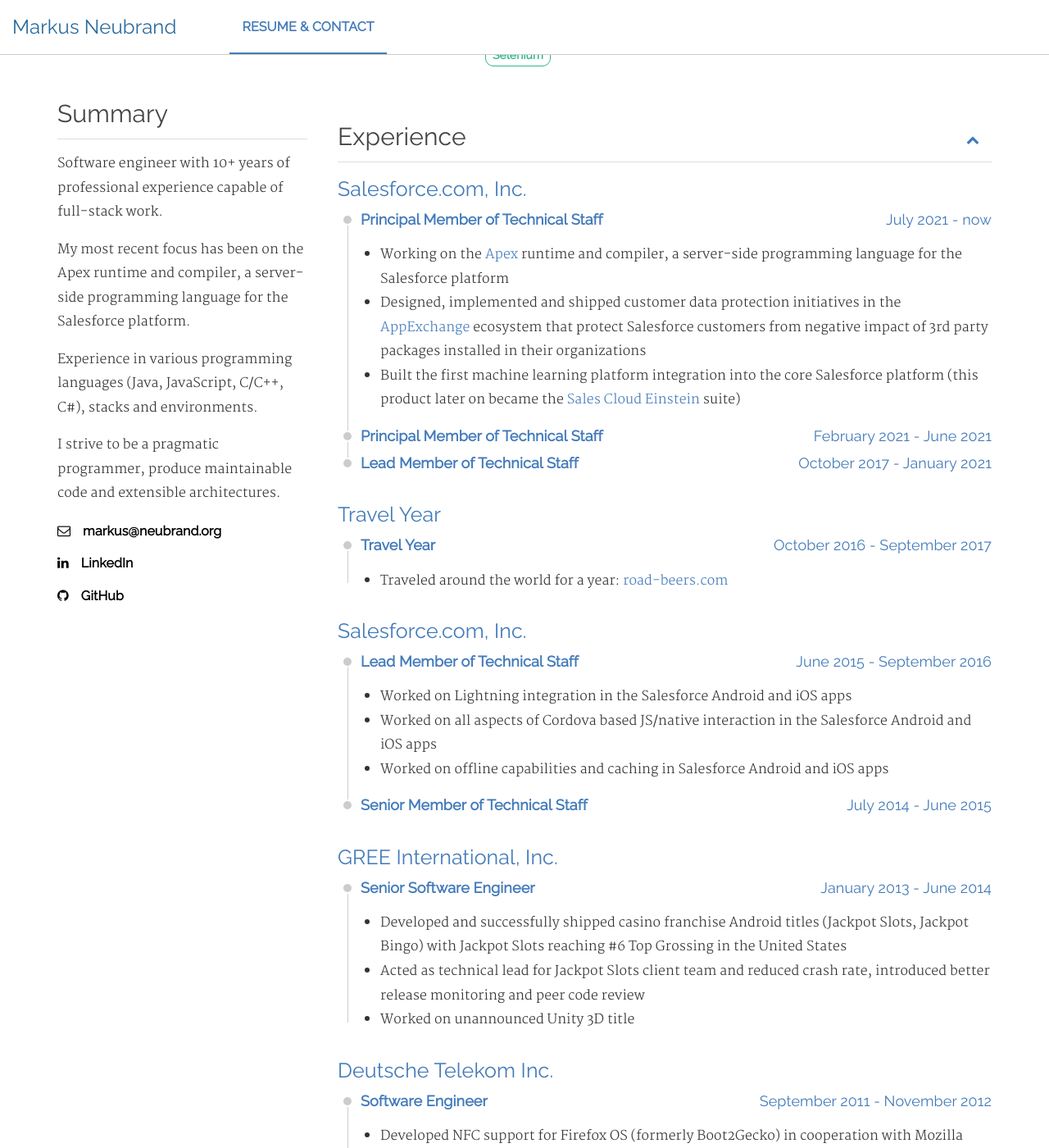
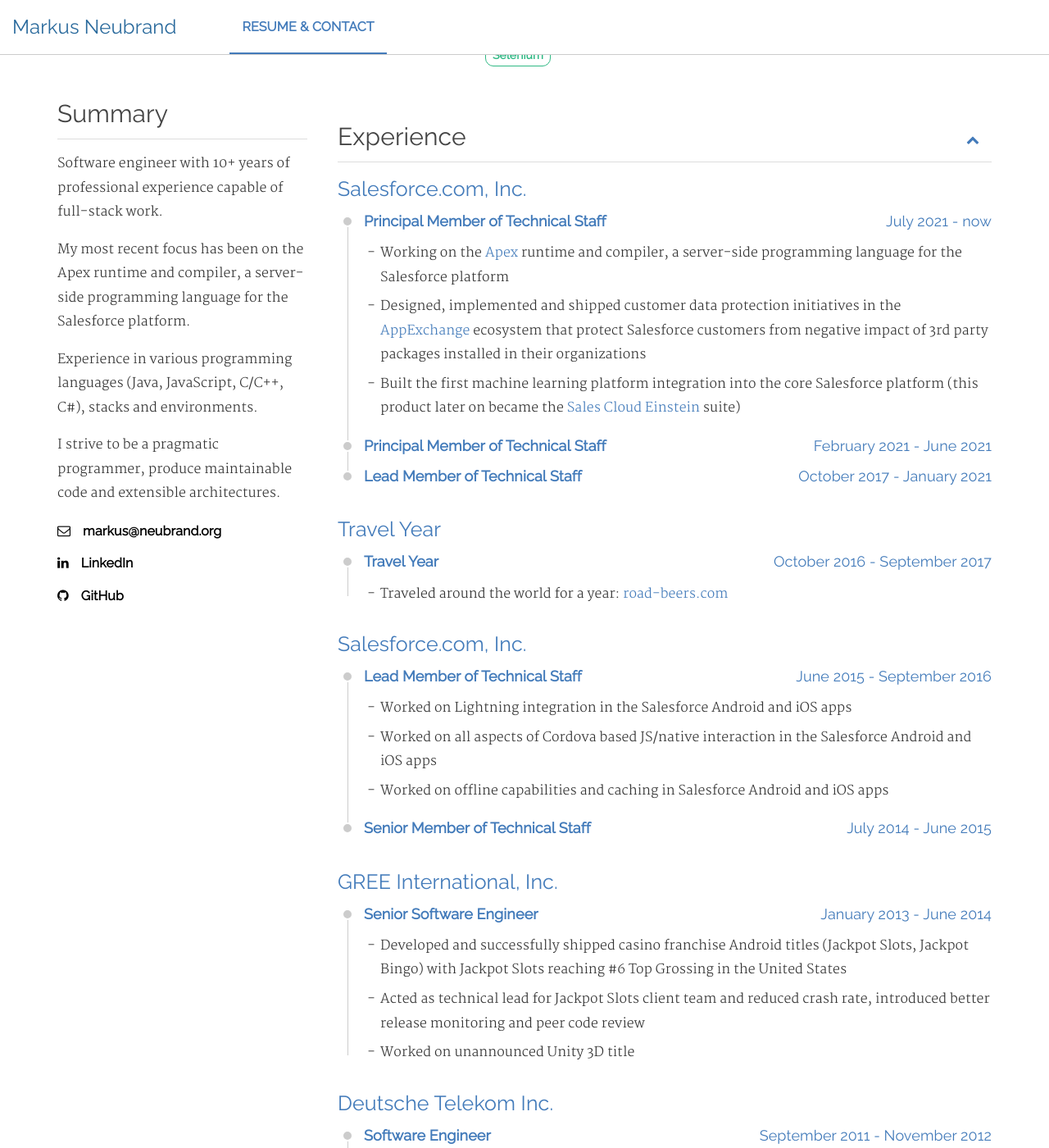
Before and after one commit to mneubrand/mneubrand.github.io, a Jekyll site: the page built from index.html, in a window 1280 px wide and 1400 px high, scrolled down 250 px. Shown: the whole window at 82% size. Built offline with Jekyll 4.4.1, drawn with Linux system fonts in a browser that asks for light colours; nearby versions of some CDN libraries.

Commit message:
Fine tune spacing

```diff
--- a/css/main.css
+++ b/css/main.css
@@ -521,8 +521,14 @@
 }
 
 .experience ul, .education ul {
-    margin: 12px 0;
-    padding-left: 24px;
+    list-style-type: "-";
+    margin: 6px 0 12px 0;
+    padding-left: 18px;
+}
+
+.experience ul div, .education ul div {
+    padding-left: 6px;
+    margin-bottom: 6px;
 }
 
 .experience .name:before {
@@ -533,11 +539,12 @@
   background: #cccccc;
   border-radius: 50%;
   border: 2px solid #ffffff;
-  top: 10px;
-  left: -23px;
+  top: 12px;
+  left: -27px;
 }
 
 .experience .name {
+    margin-left: 4px;
     position: relative;
     font-weight: bold;
     clear: both;
@@ -550,6 +557,7 @@
 
 .experience .name, .experience .duration {
     font-size: 18px;
+    padding: 2px 0;
 }
 
 .links i {
--- a/index.html
+++ b/index.html
@@ -74,7 +74,7 @@
                         {% if position.achievements.size > 0 %}
                         <ul>
                             {% for achievement in position.achievements %}
-                                <li class="achievement">{{ achievement }}</li>
+                                <li class="achievement"><div>{{ achievement }}</div></li>
                             {% endfor %}
                         </ul>
                         {% endif %}
```
